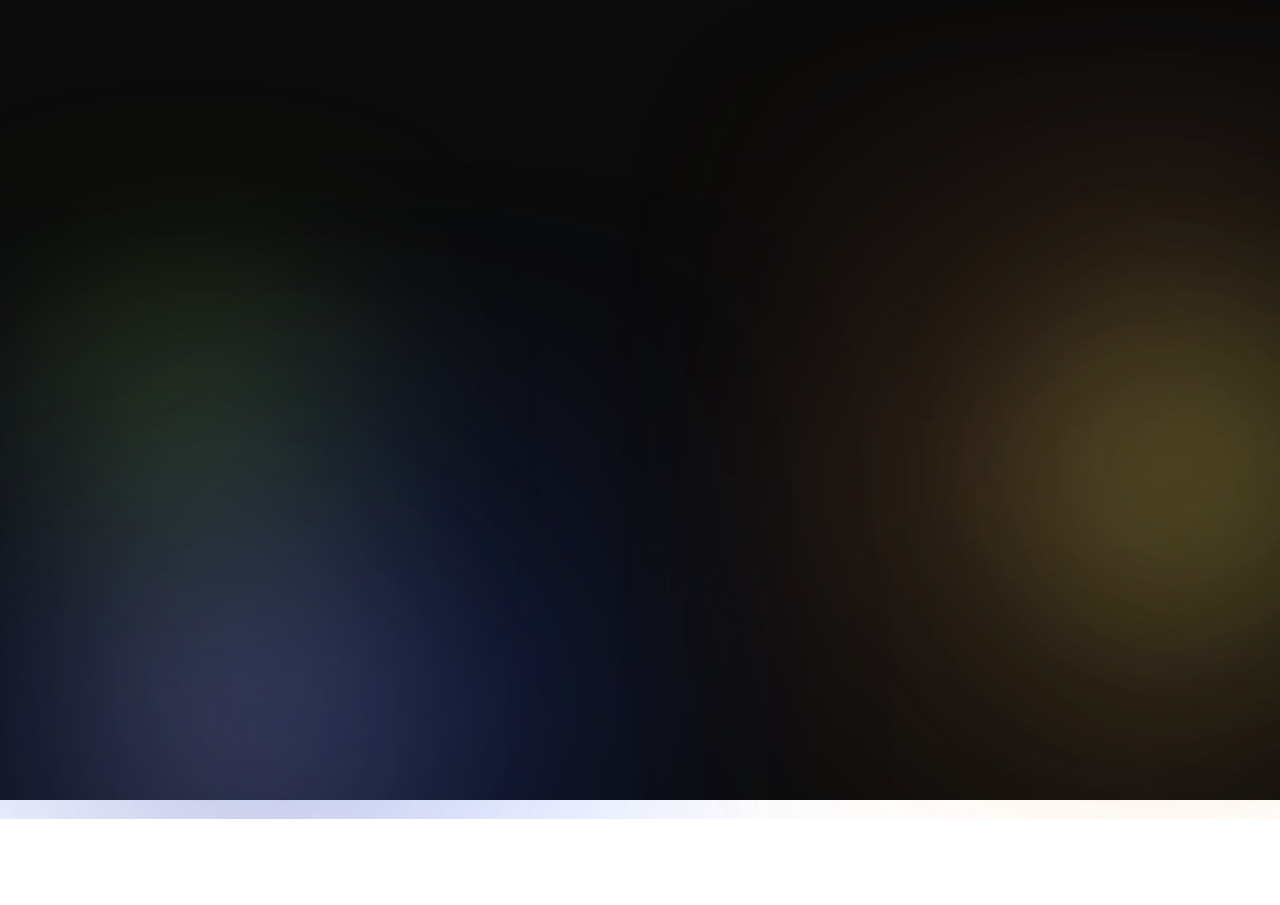
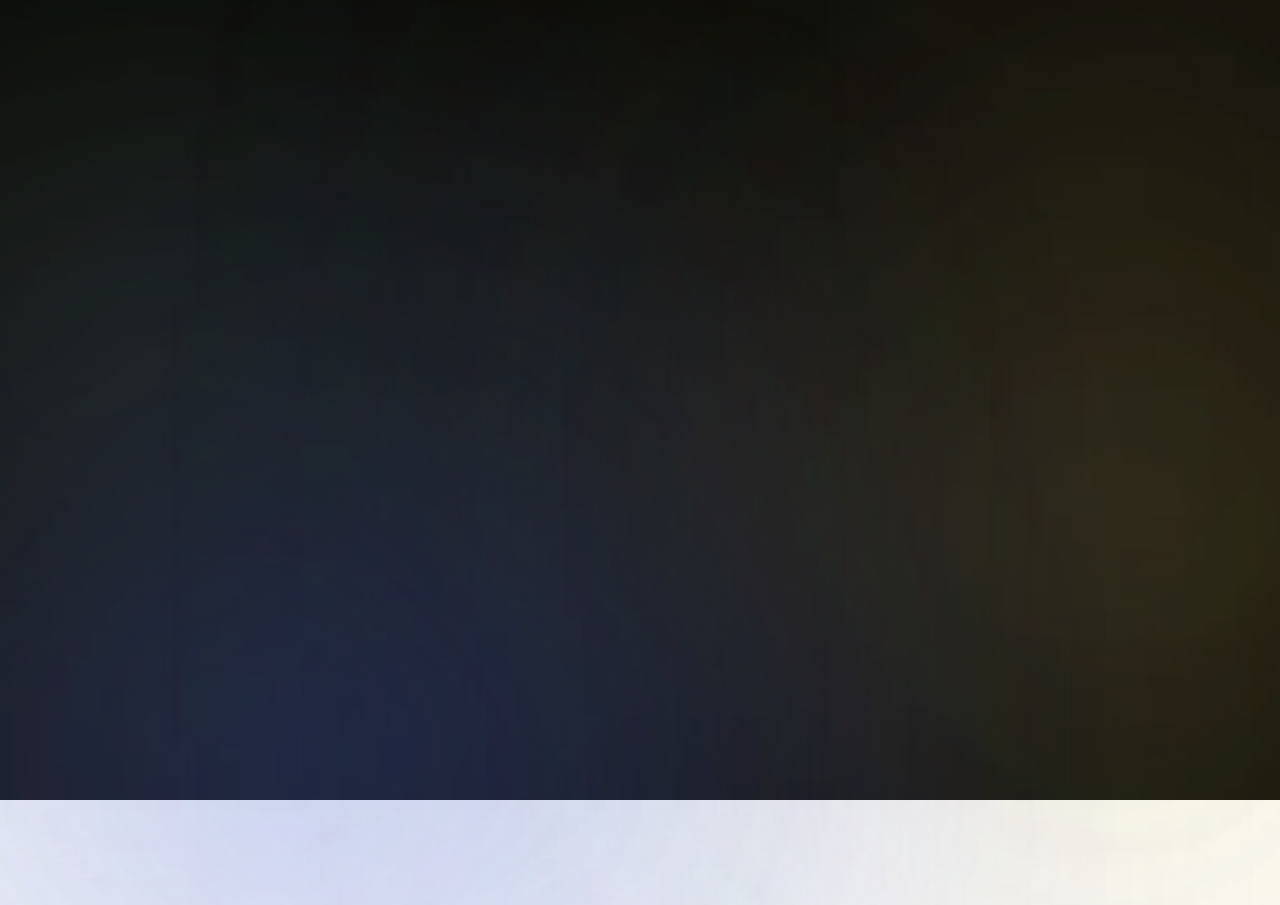
Before and after one commit to kaushikc44/capx, a Next.js app: page / in a window 1280 px wide. Before the commit the page ends 819 px from the top, so only its background shows below. Built offline with nearby package versions, Linux system fonts and the light colour scheme.

Commit message:
background fix

```diff
--- a/src/app/capxclub/page.jsx
+++ b/src/app/capxclub/page.jsx
@@ -1,11 +1,14 @@
-import Navbar from "@/components/Navbar/Navbar"
+// import Navbar from "@/components/Navbar/Navbar"
 import SideBar from "@/components/sidebar/Sidebar"
+import Background from "@/components/Background/Background"
+
 export default function CapxClub(){
     return(
         <>
             <div>
                 <div>
                     {/* <Navbar /> */}
+                    <Background />
                     <SideBar />
                 </div>
             </div>
--- /dev/null
+++ b/src/components/Background/Background.jsx
@@ -0,0 +1,21 @@
+import React from 'react'
+
+const Background = () => {
+  return (
+    <div className="background-container">
+      <div className="ellipse-16a"></div>
+      <div className="ellipse-17a"></div>
+      <div className="ellipse-18a"></div>
+      <div className="ellipse-19a"></div>
+      <div className="ellipse-20a"></div>
+      <div className="ellipse-21a"></div>
+      <div className="ellipse-16b"></div>
+      <div className="ellipse-17b"></div>
+      <div className="ellipse-18b"></div>
+      <div className="ellipse-19b"></div>
+      {/* <div className="vector"></div> */}
+    </div>
+  )
+}
+
+export default Background
--- a/src/components/sidebar/Sidebar.jsx
+++ b/src/components/sidebar/Sidebar.jsx
@@ -15,7 +15,14 @@ export default function SideBar(){
             <div class="h-[600px] w-[150px] px-3 py-4 overflow-y-auto opacity-100 justify-items-center bg-capx-black">
                 <ul class="space-y-2 font-medium">
                     <li>
-                        <a href="#" class="flex items-center p-2 text-gray-900 rounded-lg dark:text-white hover:bg-gray-100 dark:hover:bg-gray-700 group">
+                        <a href="#" class="flex items-center p-2 text-gray-900 rounded-lg dark:text-white hover:bg-gray-100 dark:hover:bg-gray-700 group ">
+
+
+
+                        <svg width="34" height="34" viewBox="0 0 34 34" fill="none" xmlns="http://www.w3.org/2000/svg">
+<path d="M14.8568 29.4549C11.0911 33.2452 4.69185 34.5005 1 30.7102C5.92247 25.6154 1 23.1542 4.69185 19.4623C5.34011 18.7402 6.1288 18.1579 7.00974 17.7509C7.89068 17.3439 8.84535 17.1208 9.81542 17.0953C10.7855 17.0698 11.7506 17.2423 12.6517 17.6024C13.5528 17.9625 14.371 18.5025 15.0564 19.1895C15.7417 19.8766 16.2798 20.6961 16.6377 21.5981C16.9955 22.5001 17.1657 23.4656 17.1378 24.4356C17.1099 25.4056 16.8845 26.3597 16.4754 27.2397C16.0663 28.1196 15.482 28.9069 14.7583 29.5534L14.8568 29.4549Z" stroke="white" stroke-linecap="round" stroke-linejoin="round"/>
+<path d="M31.5685 2.43056C31.0912 1.95628 30.5216 1.5849 29.8951 1.33937C29.2686 1.09384 28.5984 0.979377 27.9259 1.00305C27.2538 1.02131 26.5926 1.17706 25.9831 1.46067C25.3735 1.74428 24.8285 2.14975 24.3817 2.65207L11.1403 17.4195C12.5602 17.7007 13.8584 18.4142 14.8567 19.4623C15.7547 20.3566 16.4073 21.467 16.7519 22.6865L31.347 9.61737C31.8464 9.17336 32.2501 8.63232 32.5336 8.02723C32.8171 7.42214 32.9744 6.76567 32.996 6.0978C33.0231 5.42122 32.9103 4.74633 32.6647 4.11532C32.4191 3.48432 32.0459 2.91078 31.5685 2.43056Z" stroke="white" stroke-linecap="round" stroke-linejoin="round"/>
+</svg>
 
 
                         </a>
@@ -69,7 +76,7 @@ export default function SideBar(){
                     </li>
                     <li>
                         {/* ICON4 */}
-                        <a href="#" class="flex items-center p-2 text-gray-900 rounded-lg dark:text-white hover:bg-gray-100 dark:hover:bg-gray-700 group">
+                        <a href="#" class="flex items-center p-2 text-gray-900 rounded-lg dark:text-white hover:bg-gray-100 dark:hover:bg-gray-700 group" align-center>
                         <svg width="20" height="33" viewBox="0 0 20 33" fill="none" xmlns="http://www.w3.org/2000/svg">
                             <path d="M12.7275 16.3584L0.00126657 3.64104L3.63405 0.00571225L19.9956 16.3558L3.64547 32.7173L0.0101518 29.082L12.7275 16.3558L12.7275 16.3584Z" fill="#ECECEC"/>
                         </svg>
--- a/src/styles/styles.css
+++ b/src/styles/styles.css
@@ -12,34 +12,34 @@
   /* yellow blob */
   .ellipse-16a {
     position: absolute;
-    width: 199px;
-    height: 80.5px;
+    width: 300px;
+    height: 180px;
     right: 10px;
     top: 410px;
     background: rgba(255, 255, 255, 0.2);
-    filter: blur(125px);
+    filter: blur(325px);
     transform: rotate(180deg);
   }
   /* yellow blob */
   .ellipse-17a {
     position: absolute;
-    width: 100px;
-    height: 85px;
+    width: 300px;
+    height: 200px;
     right: 20px;
     top: 420px;
     background: #8DBC1A;
-    filter: blur(125px);
+    filter: blur(325px);
     transform: rotate(180deg);
   }
-
+  /* yellow blob */
   .ellipse-18a {
     position: absolute;
-    width: 152.5px;
-    height: 104px;
+    width: 300px;
+    height: 200px;
     right: 30px;
     top: 430px;
     background: #F3C178;
-    filter: blur(175px);
+    filter: blur(325px);
     transform: rotate(180deg);
   }
   /* yellow */
@@ -50,7 +50,7 @@
     right: 40px;
     top: 440px;
     background: #F3C178;
-    filter: blur(175px);
+    filter: blur(325px);
     transform: rotate(180deg);
   }
 
@@ -61,7 +61,7 @@
     right: 50px;
     top: 450px;
     background: #8DBC1A;
-    filter: blur(125px);
+    filter: blur(250px);
   }
 
   .ellipse-21a {
@@ -71,47 +71,47 @@
     right: 60px;
     top: 400px;
     background: #FE5E41;
-    filter: blur(175px);
+    filter: blur(285px);
   }
   /* green ones */
   .ellipse-16b {
     position: absolute;
-    width: 141px;
-    height: 127px;
-    left: 123px;
-    top: 365px;
+    width: 200px;
+    height: 200px;
+    left: 40px;
+    top: 250px;
     background: #8DBC1A;
-    filter: blur(125px);
+    filter: blur(250px);
   }
   /* blue ones */
   .ellipse-17b {
     position: absolute;
-    width: 141px;
-    height: 127px;
-    left: 169.5px;
+    width: 300px;
+    height: 200px;
+    left: 40px;
     top: 659.5px;
     background: #F3C178;
-    filter: blur(125px);
+    filter: blur(285px);
   }
 
   .ellipse-18b {
     position: absolute;
-    width: 253.5px;
-    height: 159.5px;
+    width: 400px;
+    height: 300px;
     left: 199.5px;
     top: 605px;
     background: #2957FA;
-    filter: blur(175px);
+    filter: blur(285px);
   }
 
   .ellipse-19b {
     position: absolute;
-    width: 253.5px;
-    height: 172px;
+    width: 300px;
+    height: 200px;
     left: 113.5px;
     top: 647px;
     background: #2957FA;
-    filter: blur(175px);
+    filter: blur(285px);
   }
 
   .vector {
```
Also changed, not shown: public/Black Vintage Polaroid Fashion and Care Instagram Post 2.svg (added), public/hello.svg (added).
